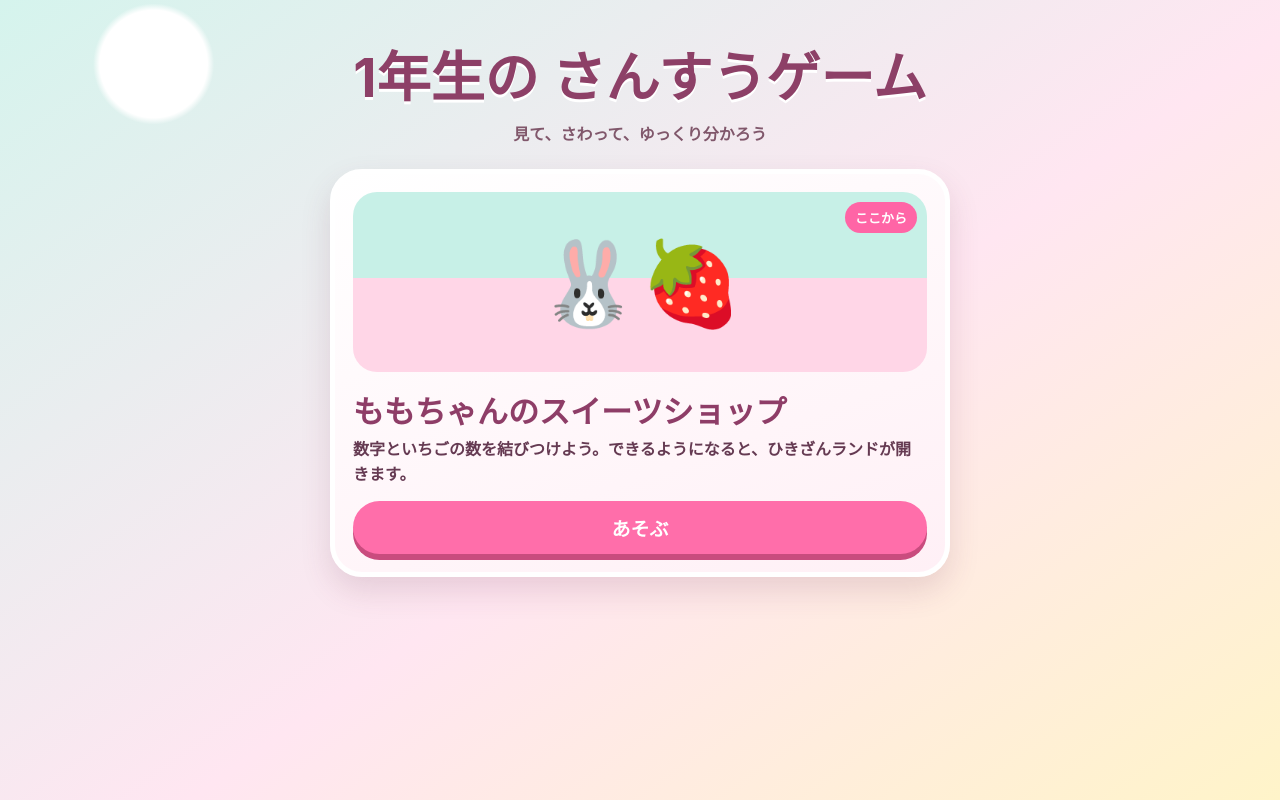
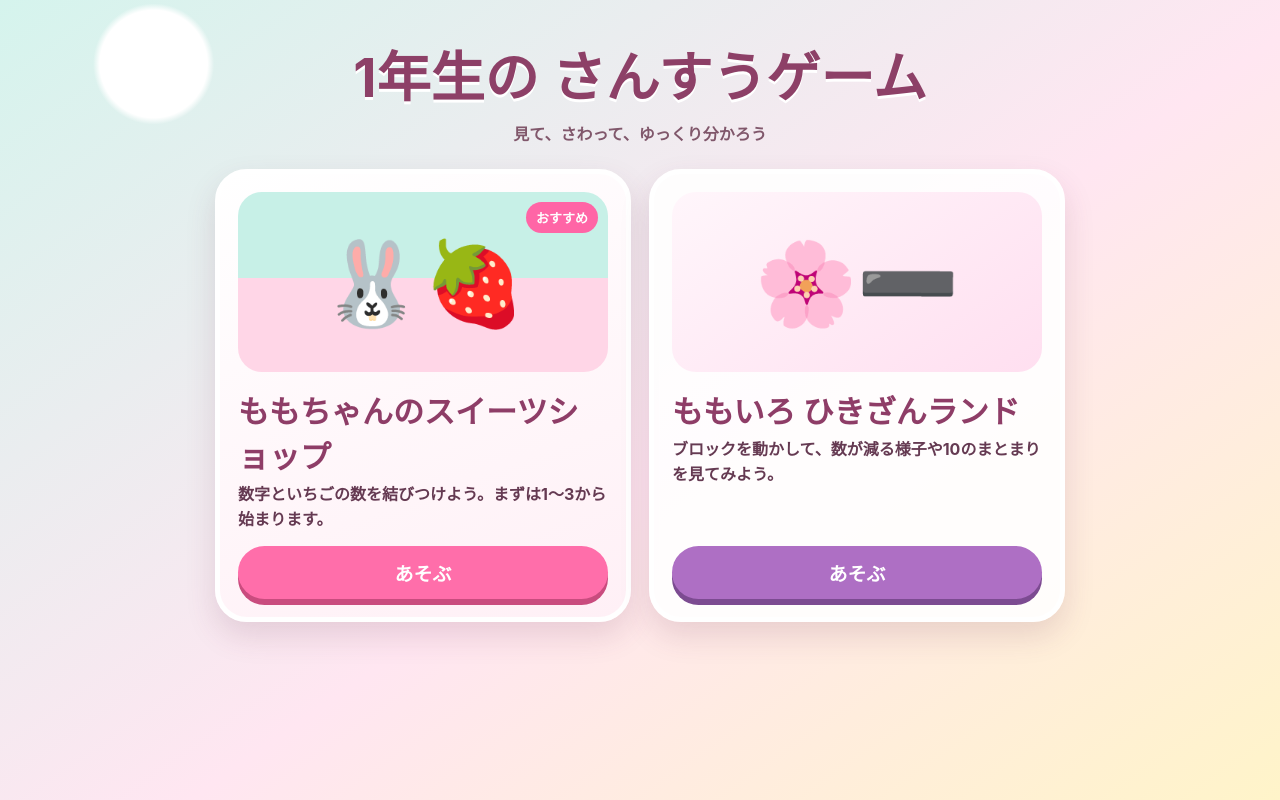
Before and after one commit to ark214th/1stGradeMath, a plain HTML site: page index.html in a window 1280 px wide. Drawn offline with Linux system fonts and the light colour scheme.

Commit message:
Restore subtraction game on game index

```diff
--- a/index.html
+++ b/index.html
@@ -9,13 +9,14 @@
     *{box-sizing:border-box}html,body{margin:0;min-height:100%;font-family:-apple-system,BlinkMacSystemFont,"Hiragino Maru Gothic ProN","Yu Gothic",sans-serif;color:#653a52}
     body{background:radial-gradient(circle at 12% 8%,#fff 0 4%,transparent 4.5%),linear-gradient(145deg,#d5f4ed,#ffe6f1 55%,#fff4c9);padding:max(22px,env(safe-area-inset-top)) 16px max(28px,env(safe-area-inset-bottom))}
     main{width:min(850px,100%);margin:auto}header{text-align:center;margin:12px 0 24px}h1{font-size:clamp(30px,7vw,54px);margin:0 0 8px;color:#8d4067;text-shadow:0 3px white}header p{font-weight:800;margin:0;color:#80576b}
-    .games{display:grid;grid-template-columns:minmax(0,620px);justify-content:center;gap:18px}.game{display:flex;flex-direction:column;text-decoration:none;color:inherit;background:rgba(255,255,255,.9);border:5px solid white;border-radius:32px;padding:18px;box-shadow:0 14px 30px rgba(105,57,82,.15);transition:.15s}.game:active{transform:scale(.985)}.game.featured{background:linear-gradient(160deg,#fff,#fff0f6)}
+    .games{display:grid;grid-template-columns:repeat(2,minmax(0,1fr));gap:18px}.game{display:flex;flex-direction:column;text-decoration:none;color:inherit;background:rgba(255,255,255,.9);border:5px solid white;border-radius:32px;padding:18px;box-shadow:0 14px 30px rgba(105,57,82,.15);transition:.15s}.game:active{transform:scale(.985)}.game.featured{background:linear-gradient(160deg,#fff,#fff0f6)}
     .art{height:180px;border-radius:24px;display:grid;place-items:center;font-size:82px;background:linear-gradient(#c7f0e7 0 48%,#ffd6e7 48%);position:relative;overflow:hidden}.art.old{background:linear-gradient(145deg,#fff6fb,#ffdff0)}.new{position:absolute;top:10px;right:10px;border-radius:999px;background:#ff65a6;color:#fff;padding:6px 10px;font-size:13px;font-weight:900}
     h2{font-size:clamp(23px,4vw,31px);margin:15px 0 5px;color:#8e3d67}.game p{font-weight:750;line-height:1.55;margin:0 0 14px}.play{margin-top:auto;text-align:center;border-radius:999px;background:#ff6eaa;color:white;padding:13px;font-size:19px;font-weight:900;box-shadow:0 6px 0 #c94c7e}.old .play{background:#ae6fc4;box-shadow:0 6px 0 #7c4b91}
     @media(max-width:650px){.games{grid-template-columns:1fr}.art{height:150px}}
   </style>
 </head>
 <body><main><header><h1>1年生の さんすうゲーム</h1><p>見て、さわって、ゆっくり分かろう</p></header><div class="games">
-    <a class="game featured" href="momo_sweets/index.html"><div class="art"><span>🐰🍓</span><span class="new">ここから</span></div><h2>ももちゃんのスイーツショップ</h2><p>数字といちごの数を結びつけよう。できるようになると、ひきざんランドが開きます。</p><div class="play">あそぶ</div></a>
+    <a class="game featured" href="momo_sweets/index.html"><div class="art"><span>🐰🍓</span><span class="new">おすすめ</span></div><h2>ももちゃんのスイーツショップ</h2><p>数字といちごの数を結びつけよう。まずは1〜3から始まります。</p><div class="play">あそぶ</div></a>
+    <a class="game old" href="2026_0709_hikizan_land.html"><div class="art old">🌸➖</div><h2>ももいろ ひきざんランド</h2><p>ブロックを動かして、数が減る様子や10のまとまりを見てみよう。</p><div class="play">あそぶ</div></a>
   </div></main></body>
 </html>
```
